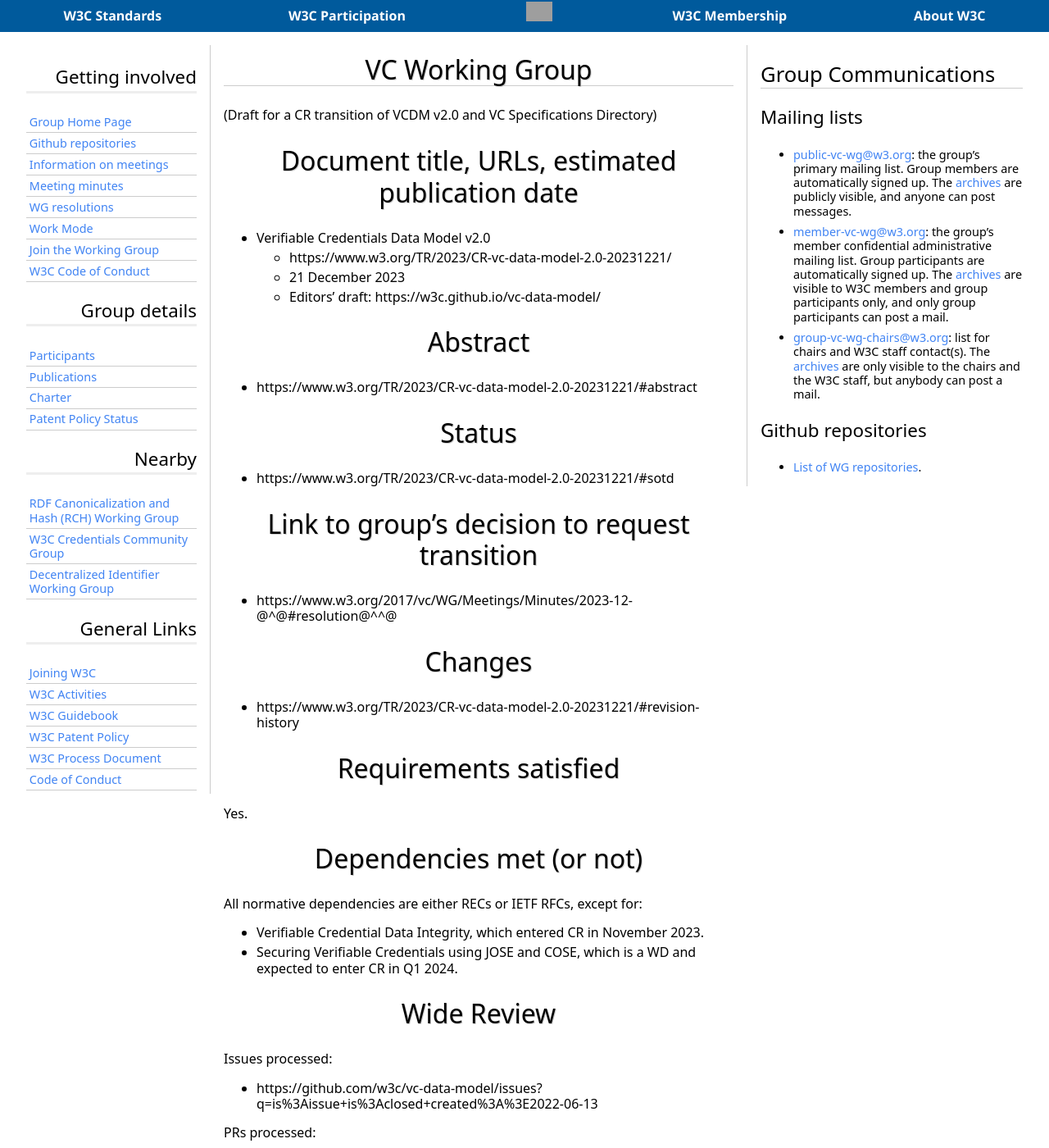
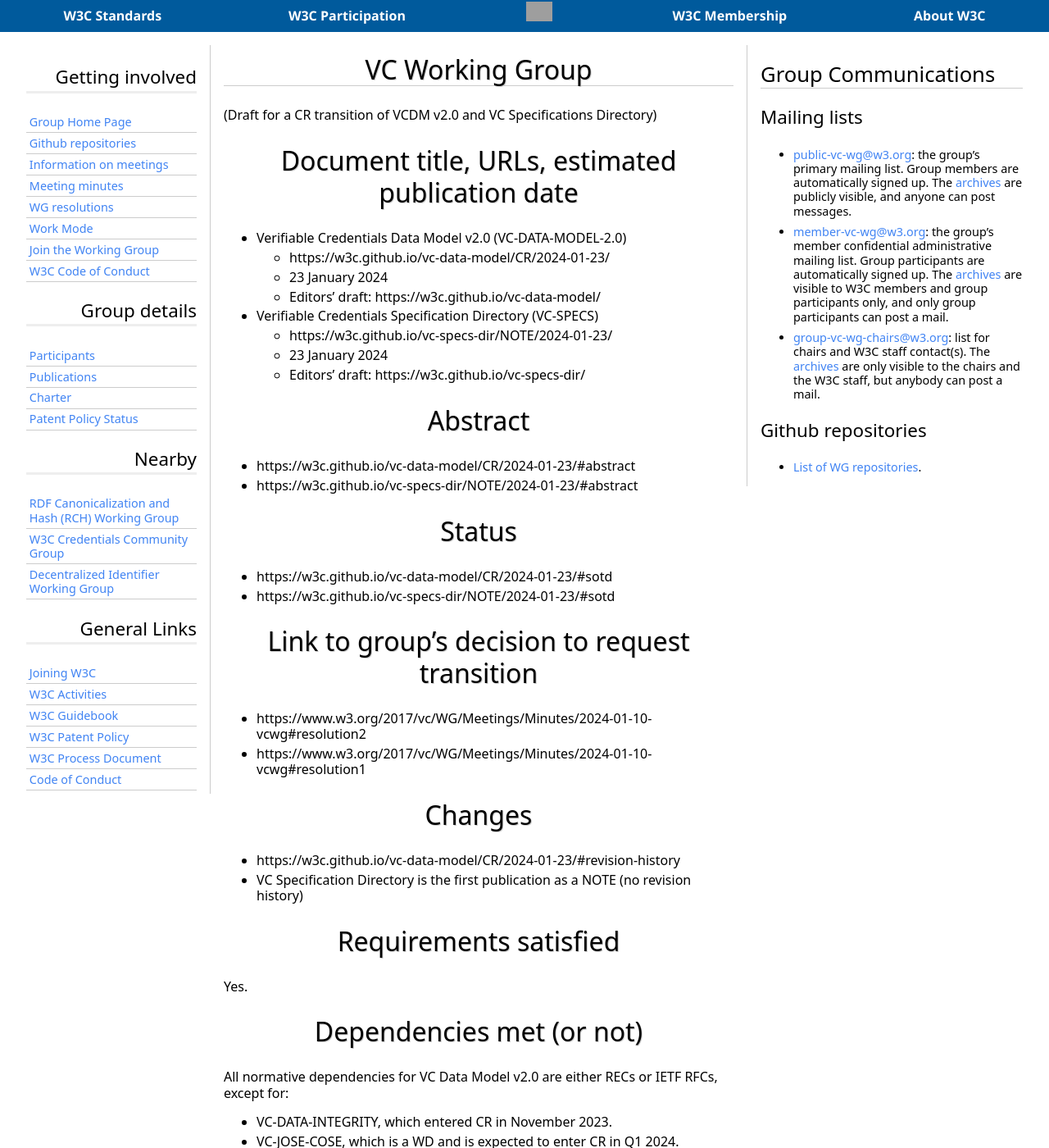
Before and after one commit to w3c/verifiable-credentials, a Jekyll site: the page built from admin/CR-vcdm/Approval_request.md, in a window 1280 px wide and 1400 px high. Shown: the whole window at 82% size. Built offline with Jekyll 4.4.1, drawn with Linux system fonts in a browser that asks for light colours; some web fonts are replaced; our own code applies the rules of GitHub Pages for plain Markdown files; some of the changed text lies outside the part shown; grey boxes are pictures that could not be loaded.

Commit message:
Update Approval_request.md to 2024-01-23 date.

```diff
--- a/admin/CR-vcdm/Approval_request.md
+++ b/admin/CR-vcdm/Approval_request.md
@@ -2,26 +2,35 @@
 
 # Document title, URLs, estimated publication date
 
-- Verifiable Credentials Data Model v2.0
-  - https://www.w3.org/TR/2023/CR-vc-data-model-2.0-20231221/
-  - 21 December 2023
+- Verifiable Credentials Data Model v2.0 (VC-DATA-MODEL-2.0)
+  - https://w3c.github.io/vc-data-model/CR/2024-01-23/
+  - 23 January 2024
   - Editors' draft: https://w3c.github.io/vc-data-model/
+
+- Verifiable Credentials Specification Directory (VC-SPECS)
+  - https://w3c.github.io/vc-specs-dir/NOTE/2024-01-23/
+  - 23 January 2024
+  - Editors' draft: https://w3c.github.io/vc-specs-dir/
 
 # Abstract
 
-- https://www.w3.org/TR/2023/CR-vc-data-model-2.0-20231221/#abstract
+- https://w3c.github.io/vc-data-model/CR/2024-01-23/#abstract
+- https://w3c.github.io/vc-specs-dir/NOTE/2024-01-23/#abstract
 
 # Status
 
-- https://www.w3.org/TR/2023/CR-vc-data-model-2.0-20231221/#sotd
+- https://w3c.github.io/vc-data-model/CR/2024-01-23/#sotd
+- https://w3c.github.io/vc-specs-dir/NOTE/2024-01-23/#sotd
 
 # Link to group's decision to request transition
 
-- https://www.w3.org/2017/vc/WG/Meetings/Minutes/2023-12-@^@#resolution@^^@
+- https://www.w3.org/2017/vc/WG/Meetings/Minutes/2024-01-10-vcwg#resolution2
+- https://www.w3.org/2017/vc/WG/Meetings/Minutes/2024-01-10-vcwg#resolution1
 
 # Changes
 
-- https://www.w3.org/TR/2023/CR-vc-data-model-2.0-20231221/#revision-history
+- https://w3c.github.io/vc-data-model/CR/2024-01-23/#revision-history
+- VC Specification Directory is the first publication as a NOTE (no revision history)
 
 # Requirements satisfied
 
@@ -29,28 +38,30 @@
 
 # Dependencies met (or not)
 
-All normative dependencies are either RECs or IETF RFCs, except for:
+All normative dependencies for VC Data Model v2.0 are either RECs or IETF RFCs, except for:
 
-* Verifiable Credential Data Integrity, which entered CR in November 2023.
-* Securing Verifiable Credentials using JOSE and COSE, which is a WD and expected to enter CR in Q1 2024.
+* VC-DATA-INTEGRITY, which entered CR in November 2023.
+* VC-JOSE-COSE, which is a WD and is expected to enter CR in Q1 2024.
 
 # Wide Review
 
 Issues processed:
 - https://github.com/w3c/vc-data-model/issues?q=is%3Aissue+is%3Aclosed+created%3A%3E2022-06-13
+- https://github.com/w3c/vc-specs-dir/issues?q=is%3Aissue+is%3Aclosed+created%3A%3E2022-06-13
 
 PRs processed:
 - https://github.com/w3c/vc-data-model/pulls?q=is%3Aissue+is%3Aclosed+created%3A%3E2022-06-13
+- https://github.com/w3c/vc-specs-dir/pulls?q=is%3Aissue+is%3Aclosed+created%3A%3E2022-06-13
 
-Horizontal reviews:
+Horizontal reviews (for VC-DATA-MODEL-2.0):
 * TAG: https://github.com/w3ctag/design-reviews/issues/860 (request timeout)
 * PING: https://github.com/w3cping/privacy-request/issues/121 (completed)
 * Security: https://github.com/w3c/security-request/issues/58 (request timeout)
 * a11y: https://github.com/w3c/a11y-request/issues/65 (completed)
 * i18n: https://github.com/w3c/i18n-request/issues/212 (completed)
 
-Liasons:
-* There is participant overlap with the following groups:
+Liaisons:
+* There is participant overlap with the following liaison groups:
   * RDF Canonicalization and Hashing Working Group
   * Decentralized Identifier Working Group
   * Credentials Community Group
```
Also changed, not shown: other parts of admin/CR-vcdm/Approval_request.md (+1 -5 lines).
